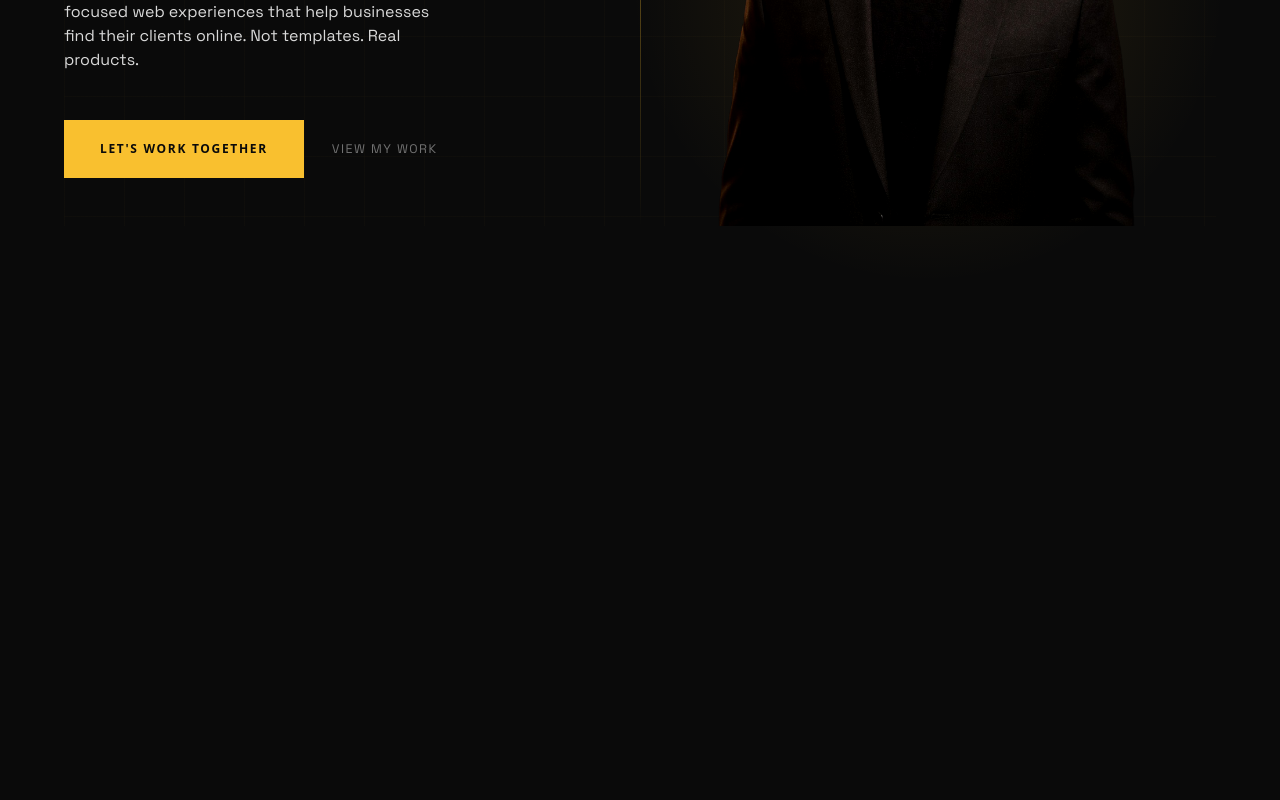
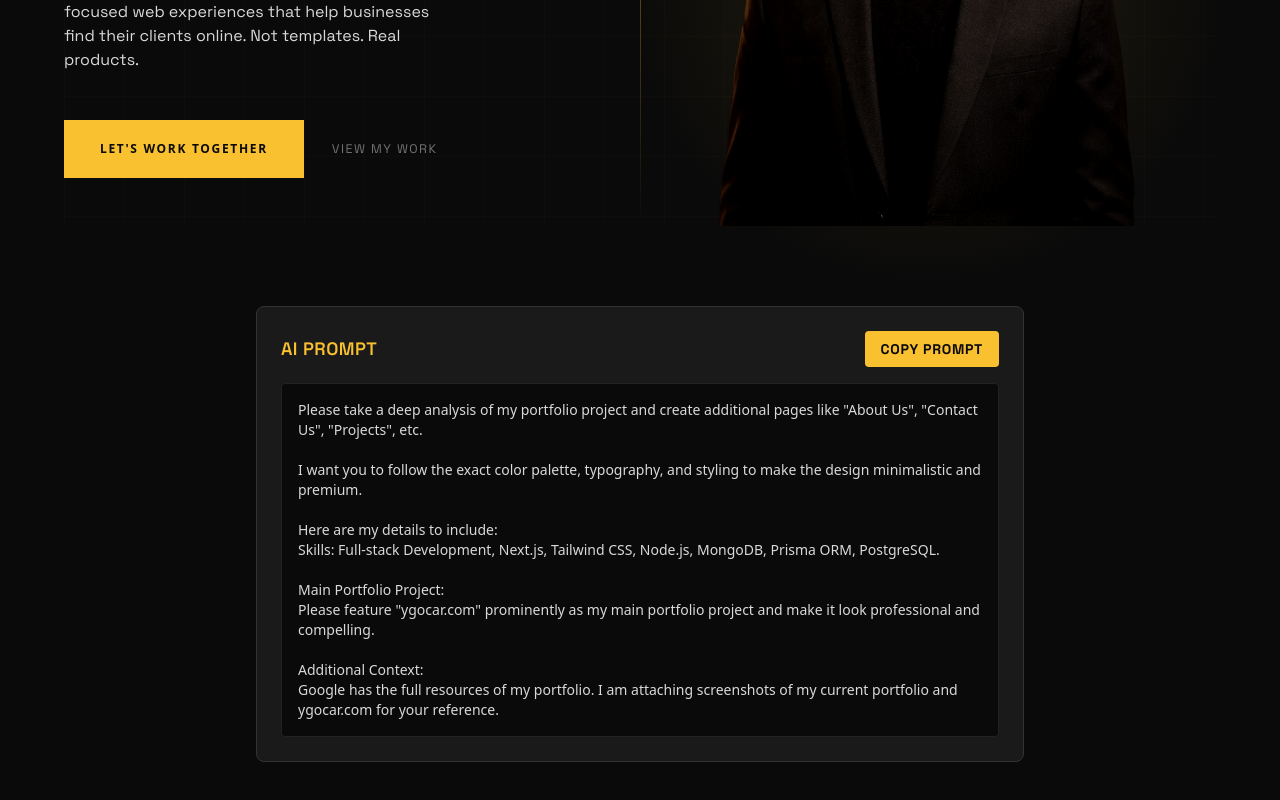
Before and after one commit to adeelahmed09/portfolio, a Next.js app: page / in a window 1280 px wide. Shown: the part 468-1268 px from the top of the page. Before the commit the page ends 838 px from the top, so only its background shows below. Built offline with nearby package versions, Linux system fonts and the light colour scheme; a web font is replaced by a local one.

Commit message:
Add copyable prompt component

```diff
--- a/src/app/page.js
+++ b/src/app/page.js
@@ -1,14 +1,15 @@
 import LoadingSuspense from "@/components/utils/LoadingSuspense";
 import About from "@/sections/About";
 import Hero from "@/sections/Hero";
+import CopyablePrompt from "@/components/prompt/CopyablePrompt";
 import Image from "next/image";
 import { Suspense } from "react";
 
 export default function Home() {
   return (
-
-    <div className="w-screen  px-16  py-36">
-        <Hero />
-      </div>
+    <div className="w-screen px-16 py-36">
+      <Hero />
+      <CopyablePrompt />
+    </div>
   );
 }
--- /dev/null
+++ b/src/components/prompt/CopyablePrompt.js
@@ -0,0 +1,42 @@
+"use client";
+import React, { useState } from "react";
+
+export default function CopyablePrompt() {
+  const [copied, setCopied] = useState(false);
+
+  const promptText = `Please take a deep analysis of my portfolio project and create additional pages like "About Us", "Contact Us", "Projects", etc.
+
+I want you to follow the exact color palette, typography, and styling to make the design minimalistic and premium.
+
+Here are my details to include:
+Skills: Full-stack Development, Next.js, Tailwind CSS, Node.js, MongoDB, Prisma ORM, PostgreSQL.
+
+Main Portfolio Project:
+Please feature "ygocar.com" prominently as my main portfolio project and make it look professional and compelling.
+
+Additional Context:
+Google has the full resources of my portfolio. I am attaching screenshots of my current portfolio and ygocar.com for your reference.`;
+
+  const handleCopy = () => {
+    navigator.clipboard.writeText(promptText);
+    setCopied(true);
+    setTimeout(() => setCopied(false), 2000);
+  };
+
+  return (
+    <div className="mt-20 p-6 bg-[#1a1a1a] rounded-lg border border-[#333] max-w-3xl mx-auto w-full">
+      <div className="flex justify-between items-center mb-4">
+        <h3 className="text-[#F9C02F] font-semibold text-lg tracking-wide uppercase">AI Prompt</h3>
+        <button
+          onClick={handleCopy}
+          className="bg-[#F9C02F] text-[#0A0A0A] px-4 py-2 text-sm font-bold uppercase tracking-wider rounded hover:opacity-80 transition-opacity"
+        >
+          {copied ? "Copied!" : "Copy Prompt"}
+        </button>
+      </div>
+      <pre className="text-[#D9D9D9] text-sm whitespace-pre-wrap font-sans bg-[#0A0A0A] p-4 rounded border border-[#222]">
+        {promptText}
+      </pre>
+    </div>
+  );
+}
```
